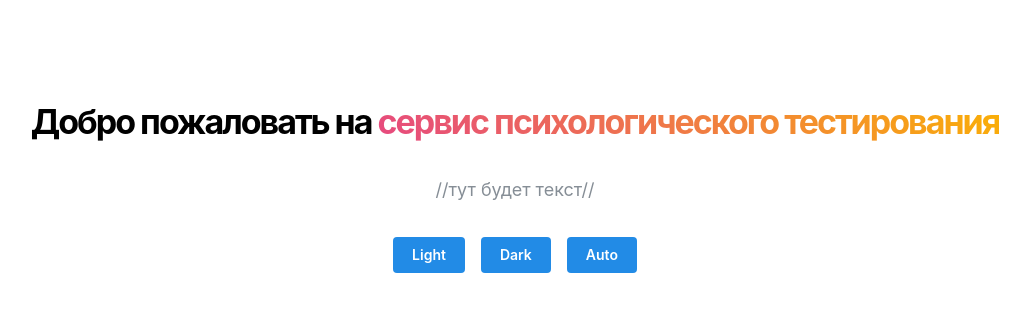
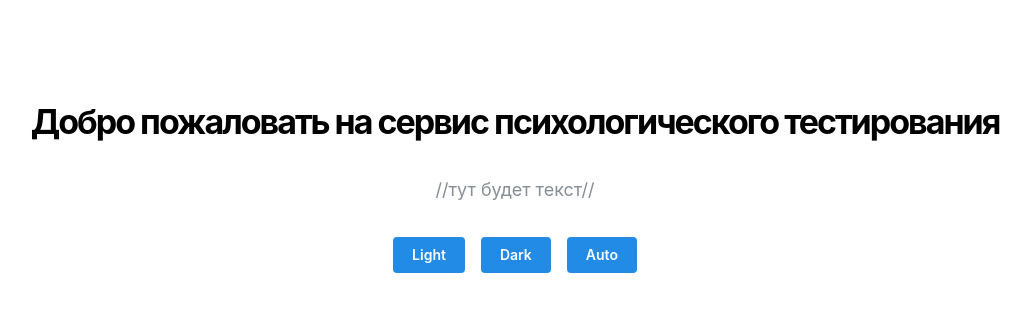
Before and after one commit to Mraksimus/PsychologicalTesting.Frontend, a React (Vite) app: page / in a window 1280 px wide. Shown: the top 312 px of the page, without its empty margins (125-1156 px from the left). Built offline with nearby package versions, Linux system fonts and the light colour scheme.

Commit message:
feature(PWPT-5): Editing Welcome.tsx

```diff
--- a/src/components/Welcome/Welcome.tsx
+++ b/src/components/Welcome/Welcome.tsx
@@ -5,10 +5,7 @@ export function Welcome() {
   return (
     <>
       <Title className={classes.title} ta="center" mt={100}>
-        Добро пожаловать на {' '}
-        <Text inherit variant="gradient" component="span" gradient={{ from: 'pink', to: 'yellow' }}>
-          сервис психологического тестирования
-        </Text>
+        Добро пожаловать на сервис психологического тестирования
       </Title>
       <Text c="dimmed" ta="center" size="lg" maw={580} mx="auto" mt="xl">
         //тут будет текст//
```
